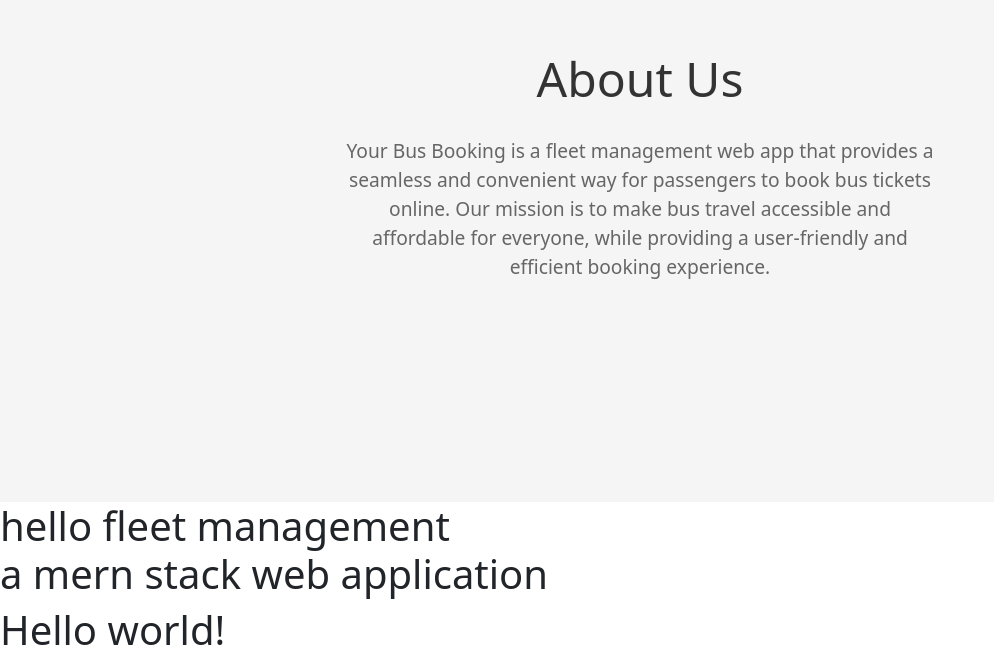
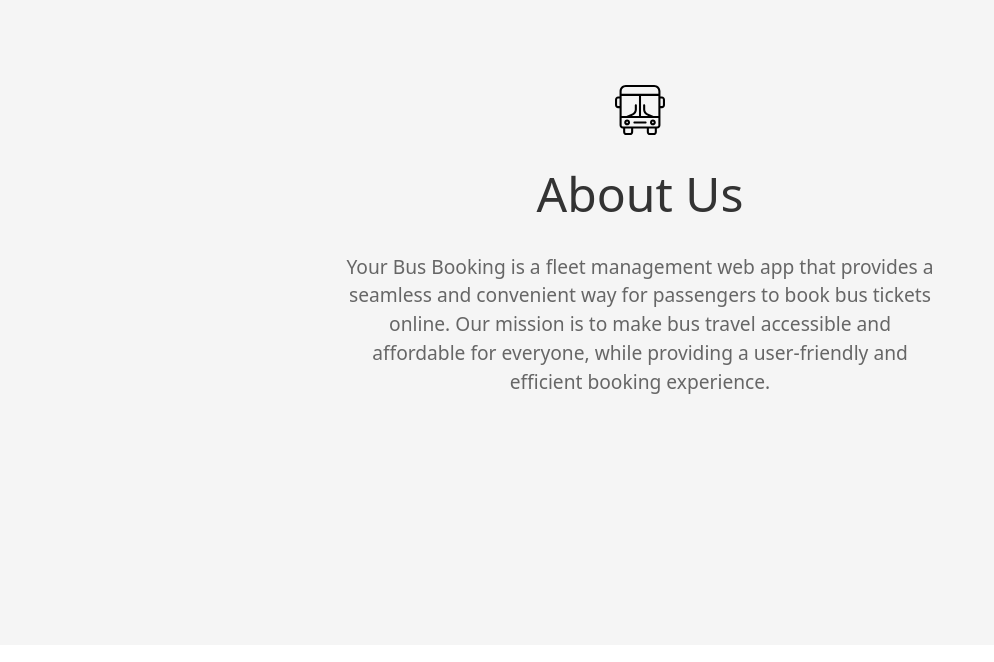
Before and after one commit to pranayvarade1101/FleetManagement, a React (Create React App) app in the folder fm-client/: page /about-us in a window 1280 px wide. Shown: the part 155-817 px from the top of the page, without its empty margins (0-994 px from the left). Built offline with nearby package versions, Linux system fonts and the light colour scheme; no server answers.

Commit message:
Added logo

```diff
--- a/fm-client/src/AboutUs.css
+++ b/fm-client/src/AboutUs.css
@@ -2,8 +2,16 @@
   display: flex;
   flex-direction: column;
   align-items: center;
-  padding: 16%;
+  height: 100vh;
   background-color: #f5f5f5;
+}
+
+.about-us-container img {
+  max-height: 50px;
+  width: auto;
+  margin-top: 30vh;
+  margin-bottom: 30px;
+  color: #333;
 }
 
 .about-us-container h1 {
--- a/fm-client/src/AboutUs.js
+++ b/fm-client/src/AboutUs.js
@@ -1,9 +1,11 @@
 import React from 'react';
 import "./AboutUs.css"
+import Logo from "./logo.svg"
 
 const AboutUs = () => {
   return (
     <div className="about-us-container">
+      <img src={Logo} alt="Logo"/>
       <h1>About Us</h1>
       <p>
         Your Bus Booking is a fleet management web app that provides a
--- a/fm-client/src/App.jsx
+++ b/fm-client/src/App.jsx
@@ -27,14 +27,7 @@ function App() {
     <Router>
       <Routes>
         <Route path='/about-us' element={<AboutUs/>} />
-        {/* other routes */}
       </Routes>
-
-      <div classNameName="App">
-        <h1>hello fleet management <br/>
-        a mern stack web application</h1>
-        <h1>{data}</h1>
-      </div>
     </Router>
   );
 }
```
Also changed, not shown: fm-client/src/logo.svg.
